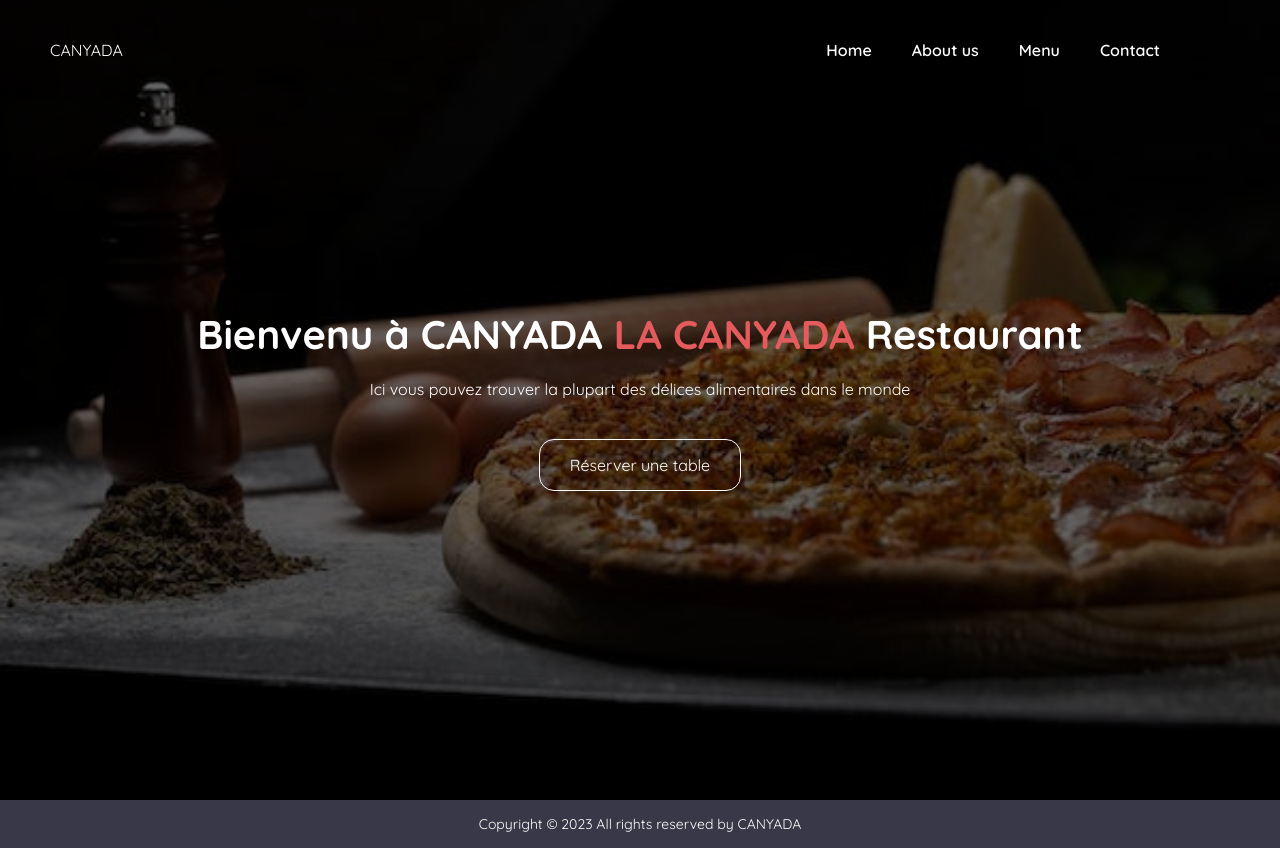
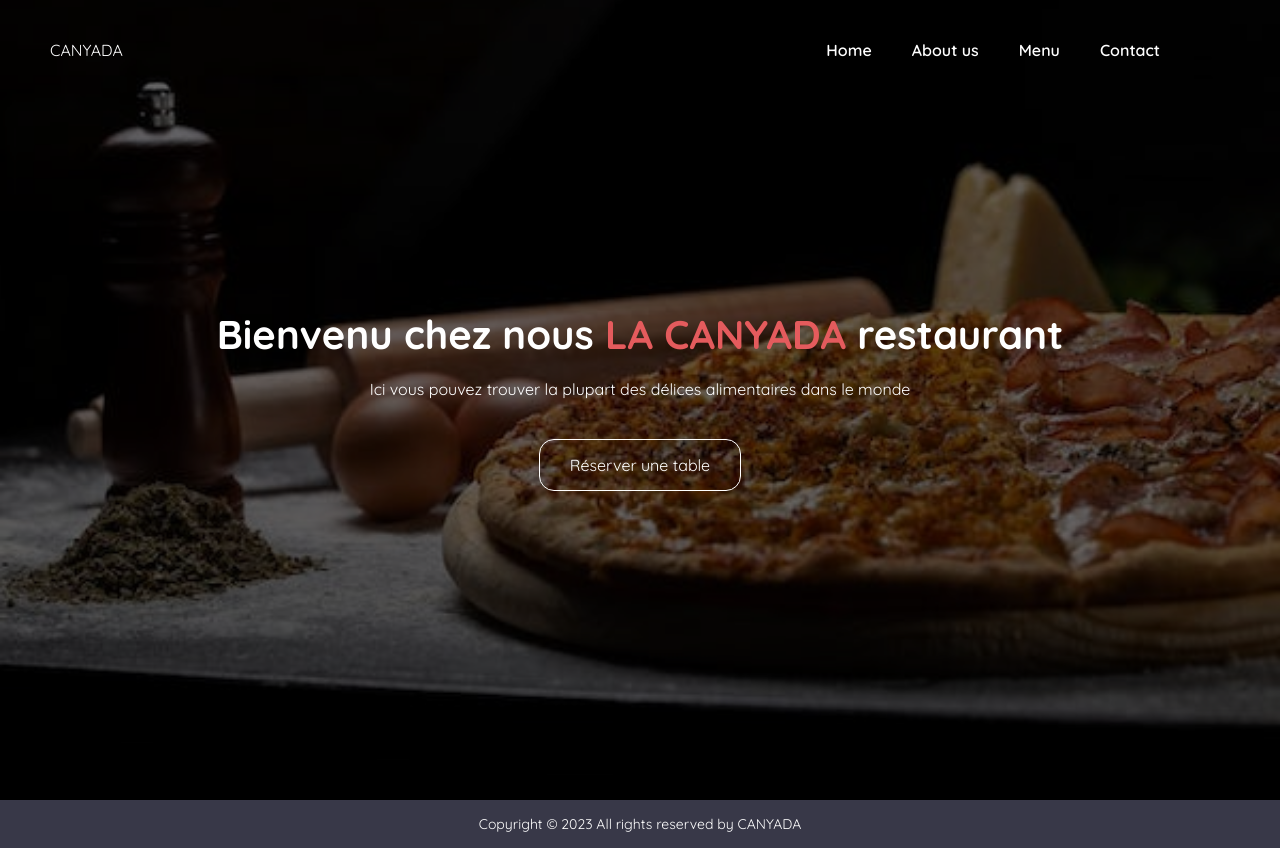
Before and after one commit to AmalLemghari/brief-2, a plain HTML site: page index.html in a window 1280 px wide. Drawn offline with Linux system fonts and the light colour scheme.

Commit message:
Update index.html

```diff
--- a/index.html
+++ b/index.html
@@ -24,7 +24,7 @@
             </nav>
         </div>
         <div class="content">
-            <h1>Bienvenu à CANYADA<span class="primary-text"> LA CANYADA </span> Restaurant</h1>
+            <h1>Bienvenu chez nous<span class="primary-text"> LA CANYADA </span> restaurant</h1>
             <p>Ici vous pouvez trouver la plupart des délices alimentaires dans le monde</p>
             <a href="#contact" class="btn btn-primary">Réserver une table</a>
         </div>
```
